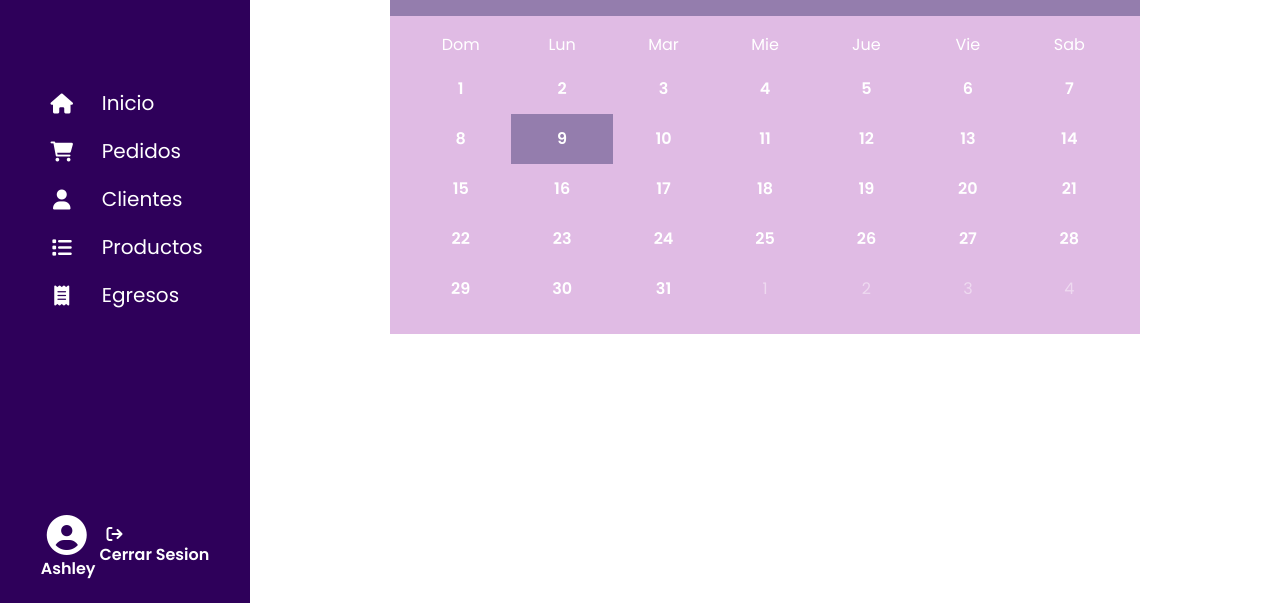
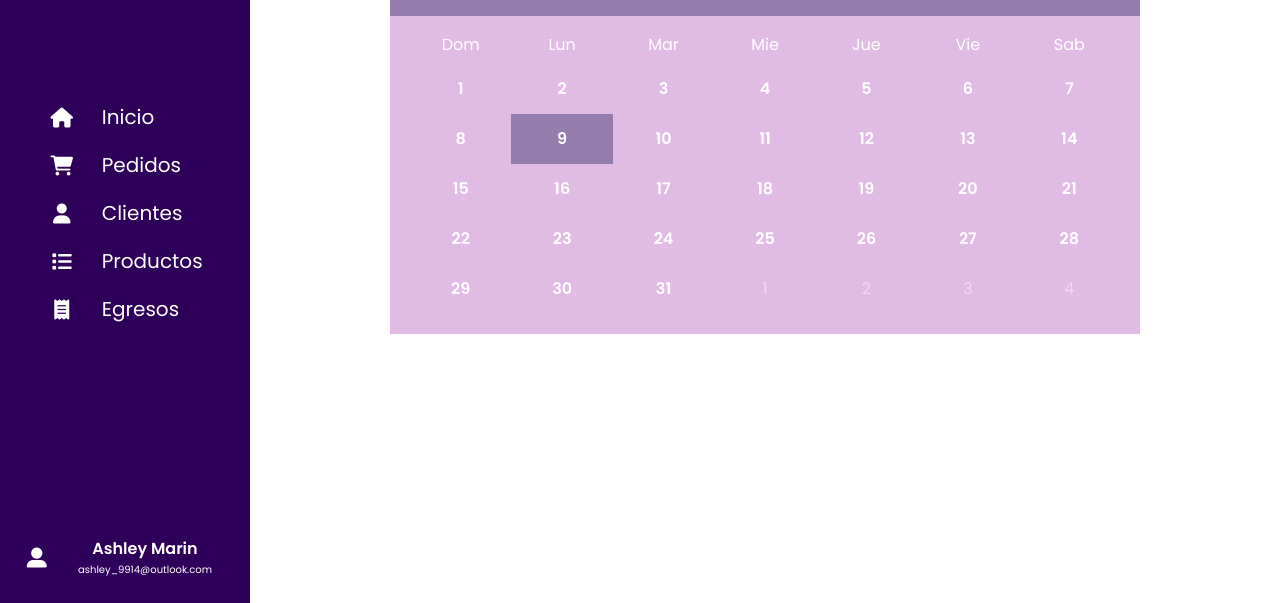
Before and after one commit to Edgar-JC/liamiOrders, a website with bundled scripts: page index.html in a window 1280 px wide. Both pictures are taken after a click on the button 40 px from the left and 55 px from the top of the page. Shown: the part 197-800 px from the top of the page. Built offline with nearby package versions, Linux system fonts and the light colour scheme.

Commit message:
user icon fixed
I fixed the section of the user info

```diff
--- a/index.html
+++ b/index.html
@@ -71,12 +71,15 @@
             </ul>
         </nav>
         <div class="user-data container">
-            <div class="user-info">
-                <button  href="#">
-                    <i class="fas fa-user-circle"></i>
-                </button>
-                <span class="user-info__text">Ashley</span>
-            </div>
+            <button class="user-info">
+                <div class="user-image"  href="#">
+                    <i class="fa-solid fa-user-large"></i>
+                </div>
+                <div class="user-info__text">
+                    <span>Ashley Marin</span>
+                    <span>ashley_9914@outlook.com</span>
+                </div>
+            </button>
             <div class="user-logout">
                 <button  href="#">
                     <i class="fa-solid fa-arrow-right-from-bracket"></i>
--- a/src/js/calendar.js
+++ b/src/js/calendar.js
@@ -17,6 +17,8 @@ let counterMonths = dateToday.getMonth();
 let counterYears = dateToday.getFullYear();
 const daysOfWeek = ["Domingo","Lunes","Martes","Miercoles","Jueves","Viernes","Sabado"];
 const months = ["Enero","Febrero","Marzo","Abril","Mayo","Junio","Julio","Agosto","Septiembre","Octubre","Noviembre","Diciembre"];
+const userInfo = d.querySelector(".user-info");
+
 
 
 function createDays(month, year) {
@@ -30,23 +32,6 @@ function createDays(month, year) {
     const indexLastDayOfCurrentMonth = new Date (year, month, lastDayCurrentMonth).getDay();
     const numDaysNextMonth = 6 - indexLastDayOfCurrentMonth;
 
-
-// Create a function outside this function, to get month and year from counters, and at the finish run de main function to upload the numbers in counter variables
-
-//then create heading in this function and get outside the picker from the heading container
-
-   // dateDisplayCalendar.textContent = `${months[counterMonths]}${year}`;
-//   inputCalendar.value = `${year}-${month <= 8 ? ""+0+(month+1) : month+1}`;
-
-
-
-    //listener to change date when user set a date in input calendar
-    // inputCalendar.addEventListener("change",()=>{
-    //     console.log(parseInt(inputCalendar.value.split("-")[0]));
-    //     counterMonths = parseInt(inputCalendar.value.split("-")[1]) - 1;
-    //     counterYears = parseInt(inputCalendar.value.split("-")[0]);
-    //     dateDisplayCalendar.textContent = `${months[month]}${year}`;
-    // })
 
 
     //creating days of previous month
@@ -153,3 +138,9 @@ containerCurrentDate.addEventListener("click",e=>{
         createHeadingCalendar(counterMonths,counterYears)
     }
 })
+
+userInfo.addEventListener("click",()=>{
+    // DISPLAY THE MENU FOR THE USER, IN THIS MENU THE USER WILL BE AVAIABLE TO DO SOMETHING LIKE THIS WEB
+    //https://dribbble.com/shots/17511216-Sidebar-Navigation
+
+})
--- a/src/scss/layout/_navBar.scss
+++ b/src/scss/layout/_navBar.scss
@@ -28,7 +28,6 @@
         background-color: v.$purpleDark;
         position: fixed;
         padding: 2.5rem 1rem;
-        overflow-x: hidden;
     }
 
     .aside-header{
@@ -97,7 +96,7 @@
                     bottom: 0;
                     margin-top: auto;
                     margin-bottom: auto;
-                    left: 110%;
+                    left: 125%;
                     color: v.$white;
                     display: flex;
                     align-items: center;
--- a/src/scss/layout/_userInfo.scss
+++ b/src/scss/layout/_userInfo.scss
@@ -2,31 +2,45 @@
 @use 'base/mixins' as m;
 
 .user-data{
+    position: absolute;
+    top: 90%;
     display: flex;
     justify-content: space-between;
     align-items: center;
     padding: 0 2.5rem;
     @include m.tabletMQ{
-
+        padding: 0;
+        position: initial;
+        justify-content: center;
     }
     .user-info {
+        cursor: pointer;
         display: flex;
         align-items: center;
         gap: 1rem;
-        @include m.tabletMQ {
-            display: block;
+        transition: outline v.$transition;
+        border-radius: v.$borderRadius*2;
+        &:hover {
+           outline: 1px solid v.$white;
         }
+
         &__text{
             color: v.$white;
             font-weight: v.$semiBoldWeightFont;
+            @include m.tabletMQ{
+                display: none;
+            }
+            span:last-of-type {
+                font-size: 1rem;
+                font-weight: v.$regularWeightFont;
+            }
         }
-        button{
+        .user-image{
             display: block;
-            font-size: 4rem;
+            padding: .5rem;
             color: v.$white;
-            transition: v.$transition;
-            &:hover{
-                color: v.$lavenderPurple;
+            i{
+                font-size: 2rem;
             }
         }
     }
@@ -57,6 +71,6 @@
     }
 }
 
-.aside-bg.active-desktop .user-logout {
+.aside-bg.active-desktop .user-info__text {
     display: block;
 }
```
Also changed, not shown: build/css/app.css.
